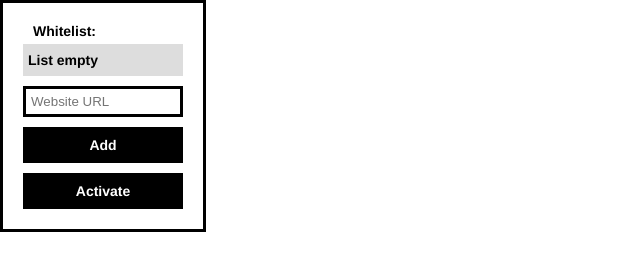
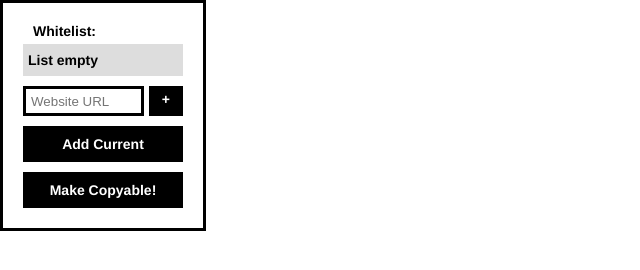
Before and after one commit to ninjabou/Copyable, a browser extension: page ui/ui.html in a window 1280 px wide. Shown: the whole page, without its empty margins (0-640 px from the left). Drawn offline with Linux system fonts and the light colour scheme.

Commit message:
Change UI layout and add current tab button

```diff
--- a/application/popup.js
+++ b/application/popup.js
@@ -125,6 +125,7 @@ chrome.storage.sync.get({ copyable_data: default_value }, function (data) {
 document.addEventListener('DOMContentLoaded', function () {
     var add_button = document.getElementById('save-button');
     var test_button = document.getElementById('test-button');
+    var current_button = document.getElementById('add-current-button');
     var input_field = document.getElementById('URL');
 
     add_button.addEventListener('click', function (event) {
@@ -134,6 +135,13 @@ document.addEventListener('DOMContentLoaded', function () {
     test_button.addEventListener('click', function () {
         user_select_auto();
         pointer_events_auto();
+    }, false);
+
+    current_button.addEventListener('click', function () {
+        chrome.tabs.query({active: true, currentWindow: true}, function(tabs) {
+            input_field.value = tabs[0].url;
+            updateWhitelist(false, event);
+        });
     }, false);
 
     // Users can press enter instead of clicking add button to submit domain.
--- a/background.js
+++ b/background.js
@@ -10,6 +10,9 @@ chrome.tabs.onUpdated.addListener(function (tabId , info, tab) {
     }
 });
 
+/*
+    Needed to be copied from core.js unfortunately. Would be nice to not need this if there's time.
+*/
 function user_select_auto(){
     var CSSInjection = "*{ user-select: auto !important; }"
     chrome.tabs.query({active: true, currentWindow: true}, function(tabs) {
--- a/ui/ui.html
+++ b/ui/ui.html
@@ -13,14 +13,19 @@
         <div id="main">
             <p style="margin-left: 10px; margin-bottom: 5px;">Whitelist:</p>
             <div id="whitelist-box"></div>
-            <form>
-                <input id="URL" type="text" placeholder="Website URL">
-            </form>
-            <div id="save-button" class="button">
-                <p style="text-align: center;">Add</p>
+            <div style="display: flex; flex-direction: row; height: 30px;">
+                <form style="flex: 5">
+                    <input id="URL" type="text" placeholder="Website URL">
+                </form>
+                <div id="save-button" class="button" style="box-sizing: border-box; flex: 1; padding: 5px; margin-left: 5px; height: 100%;">
+                    <p style="text-align: center;">+</p>
+                </div>
+            </div>
+            <div id="add-current-button" class="button" style="margin-top: 10px;">
+                <p style="text-align: center;">Add Current</p>
             </div>
             <div id="test-button" class="button" style="margin-top: 10px;">
-                <p style="text-align: center;">Activate</p>
+                <p style="text-align: center;">Make Copyable!</p>
             </div>
         </div>
 
@@ -67,7 +72,7 @@
                 box-sizing: border-box;
                 padding: 5px;
                 width: 100%;
-                margin-bottom: 10px;
+                height: 100%;
             }
             .button{
                 padding: 10px;
```
